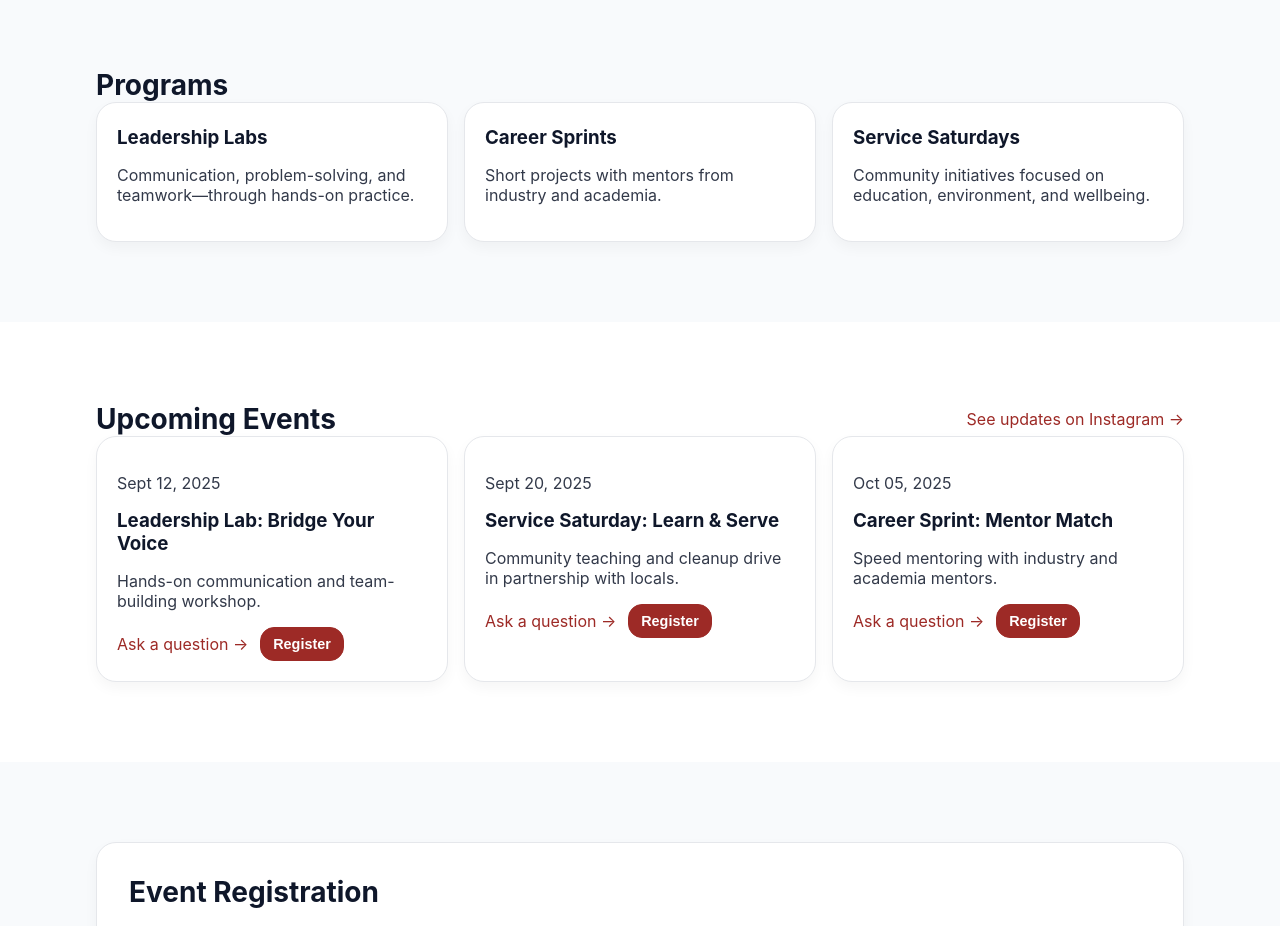
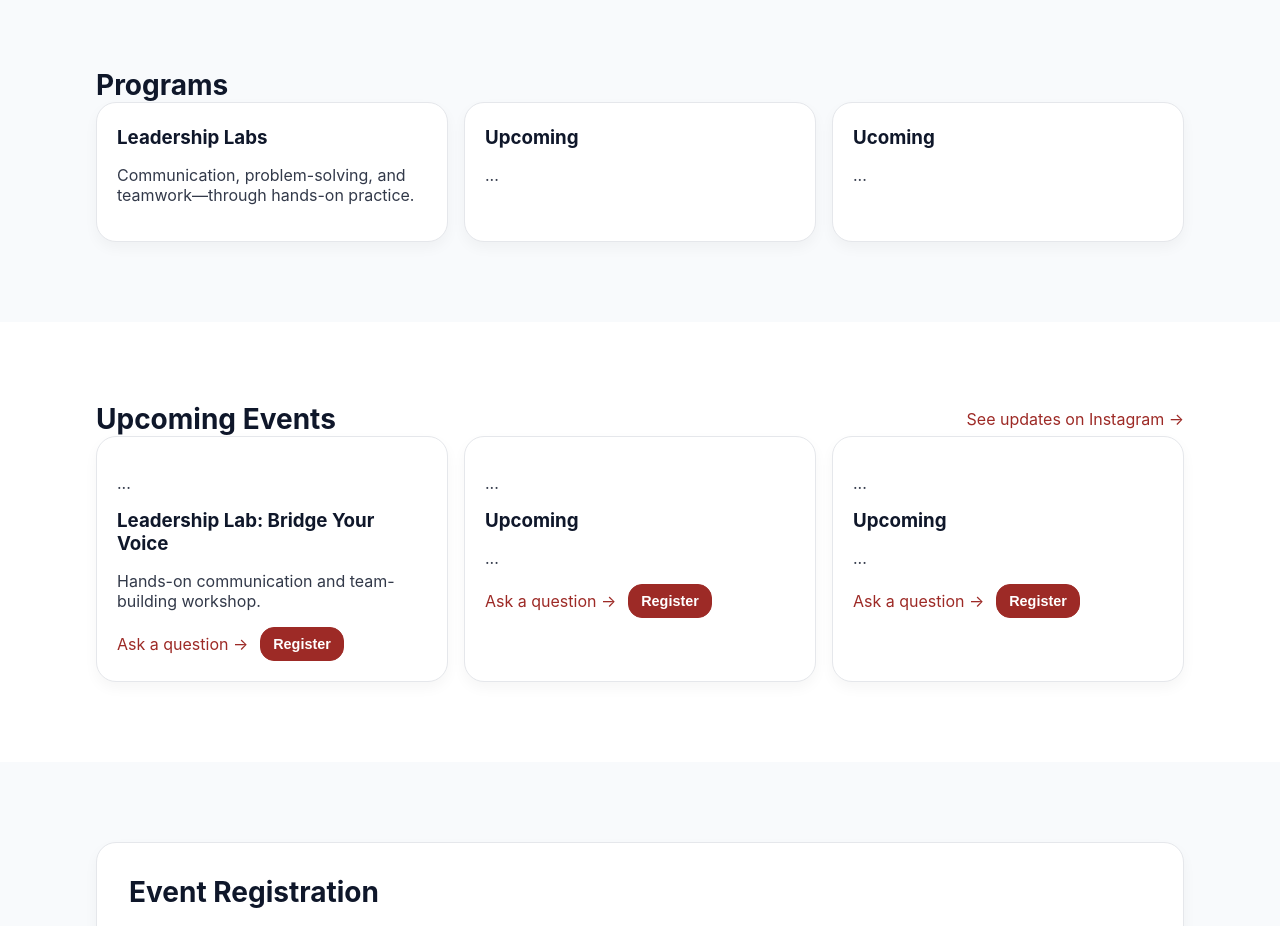
Before and after one commit to Jay12811/THE-BRIDGE3, a plain HTML site: page index.html in a window 1280 px wide. Shown: the part 880-1806 px from the top of the page. Drawn offline with Linux system fonts and the light colour scheme.

Commit message:
Update index.html

```diff
--- a/index.html
+++ b/index.html
@@ -72,8 +72,8 @@
         <h2>Programs</h2>
         <div class="cards">
           <div class="card"><h3>Leadership Labs</h3><p>Communication, problem-solving, and teamwork—through hands-on practice.</p></div>
-          <div class="card"><h3>Career Sprints</h3><p>Short projects with mentors from industry and academia.</p></div>
-          <div class="card"><h3>Service Saturdays</h3><p>Community initiatives focused on education, environment, and wellbeing.</p></div>
+          <div class="card"><h3>Upcoming</h3><p>...</p></div>
+          <div class="card"><h3>Ucoming</h3><p>...</p></div>
         </div>
       </div>
     </section>
@@ -86,21 +86,21 @@
         </div>
         <div class="cards">
           <div class="card">
-            <p class="date">Sept 12, 2025</p>
+            <p class="date">...</p>
             <h3>Leadership Lab: Bridge Your Voice</h3>
             <p>Hands-on communication and team-building workshop.</p>
             <div class="row gap-sm"><a href="#contact" class="link">Ask a question →</a><button class="btn small primary" data-open-register="Leadership Lab: Bridge Your Voice">Register</button></div>
           </div>
           <div class="card">
-            <p class="date">Sept 20, 2025</p>
-            <h3>Service Saturday: Learn & Serve</h3>
-            <p>Community teaching and cleanup drive in partnership with locals.</p>
+            <p class="date">...</p>
+            <h3>Upcoming</h3>
+            <p>...</p>
             <div class="row gap-sm"><a href="#contact" class="link">Ask a question →</a><button class="btn small primary" data-open-register="Service Saturday: Learn & Serve">Register</button></div>
           </div>
           <div class="card">
-            <p class="date">Oct 05, 2025</p>
-            <h3>Career Sprint: Mentor Match</h3>
-            <p>Speed mentoring with industry and academia mentors.</p>
+            <p class="date">...</p>
+            <h3>Upcoming</h3>
+            <p>...</p>
             <div class="row gap-sm"><a href="#contact" class="link">Ask a question →</a><button class="btn small primary" data-open-register="Career Sprint: Mentor Match">Register</button></div>
           </div>
         </div>
@@ -121,8 +121,6 @@
             <div class="grid2 gap-sm">
               <select name="event">
                 <option>Leadership Lab: Bridge Your Voice</option>
-                <option>Service Saturday: Learn & Serve</option>
-                <option>Career Sprint: Mentor Match</option>
               </select>
               <input name="ref" placeholder="Referral code (if any)" />
             </div>
```
